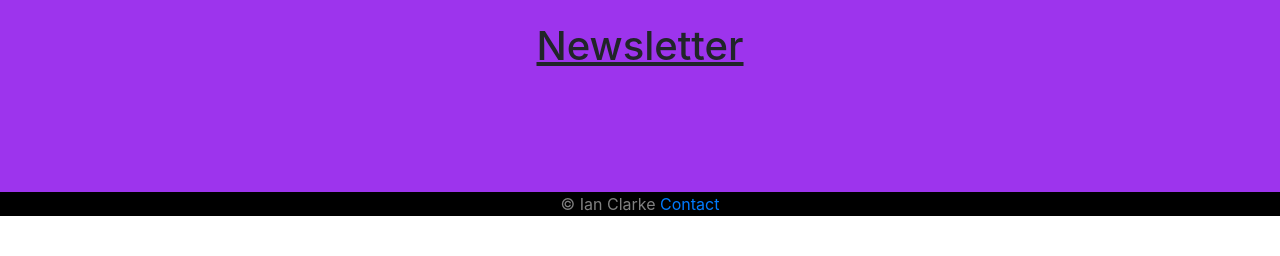
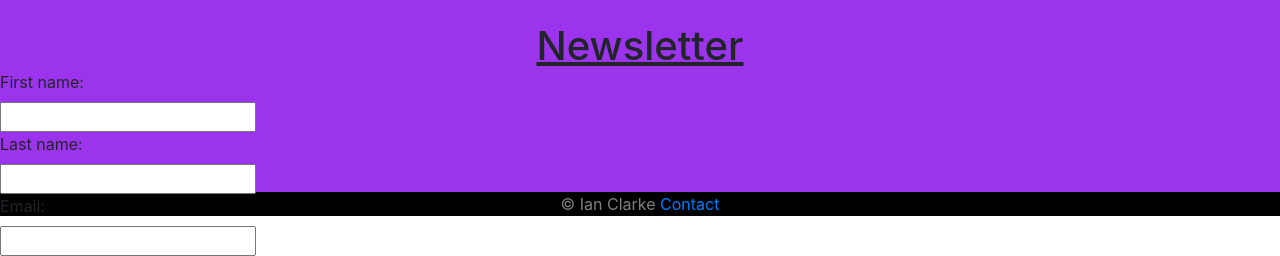
Before and after one commit to IanCl13/Jeanalite, a plain HTML site: page index.html in a window 1280 px wide. Shown: the part 713-969 px from the top of the page. Before the commit the page ends 929 px from the top, so only its background shows below. Drawn offline with nearby package versions, Linux system fonts and the light colour scheme.

Commit message:
added form to newsletter

```diff
--- a/index.html
+++ b/index.html
@@ -41,11 +41,19 @@
     </div>
 
     <div id="video">
-        <iframe width="420" height="315" src="https://www.youtube.com/watch?v=6C-rSv615Us" style="border: 1px solid #9d34ed;"></iframe>
+        <iframe width="420" height="315" src="https://youtu.be/6C-rSv615Us" style="border: 1px solid #9d34ed;"></iframe>
     </div>
 
     <div id="newsletter">
         <h1>Newsletter</h1>
+            <form>
+                <label for="fname">First name:</label><br>
+                <input type="text" id="fname" name="fname"><br>
+                <label for="lname">Last name:</label><br>
+                <input type="text" id="lname" name="lname"><br>
+                <label for="email">Email:</label><br>
+                <input type="email" id="email">
+            </form>
     </div>
 
     <footer>
```
